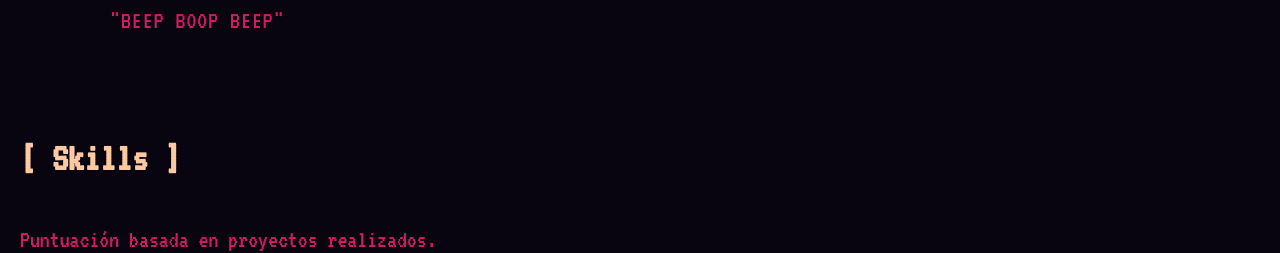
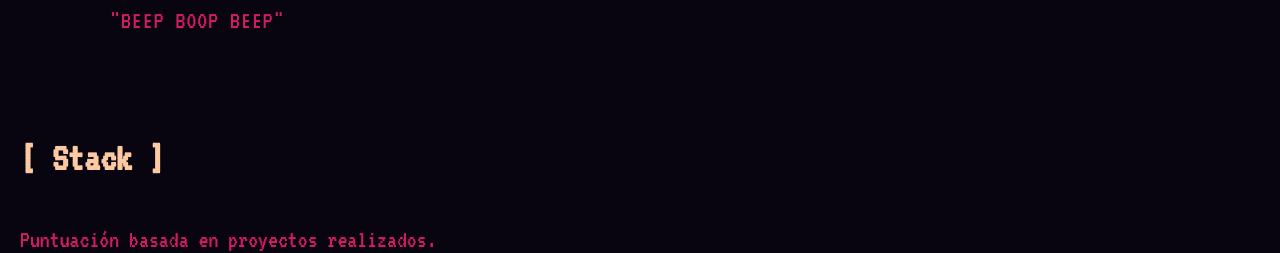
Before and after one commit to dbetania2/mi-portfolio, a Next.js app: page / in a window 1280 px wide. Shown: the part 2420-2673 px from the top of the page. Built offline with nearby package versions, Linux system fonts and the light colour scheme; no server answers; the database is empty.

Commit message:
feat: actualizar lógica de visualización de proyectos y componentes de stack

```diff
--- a/src/app/projects/ProjectsClient.tsx
+++ b/src/app/projects/ProjectsClient.tsx
@@ -54,12 +54,10 @@ export default function ProjectsClient({ projects }: { projects: Project[] }) {
             )}
 
             <h3 className={styles.title}>{p.title}</h3>
-            <p className={styles.description}>{p.short_description}</p>
 
             <div className={styles.badges}>
               {p.tech_stack?.map((t) => (
-                /* Usamos el componente universal con tamaño medium */
-                <TechIcon key={t} name={t} size="medium" />
+                <TechIcon key={t} name={t} size="small" />
               ))}
             </div>
 
--- a/src/components/skills/Skills.tsx
+++ b/src/components/skills/Skills.tsx
@@ -27,7 +27,7 @@ export default async function Skills() {
   return (
     <section id="skills" className={styles.section}>
       <div className="container">
-        <h2>[ Skills ]</h2>
+        <h2>[ Stack ]</h2>
         <p style={{ color: 'var(--secondary)', marginBottom: '2rem' }}>
           Puntuación basada en proyectos realizados.
         </p>
```
